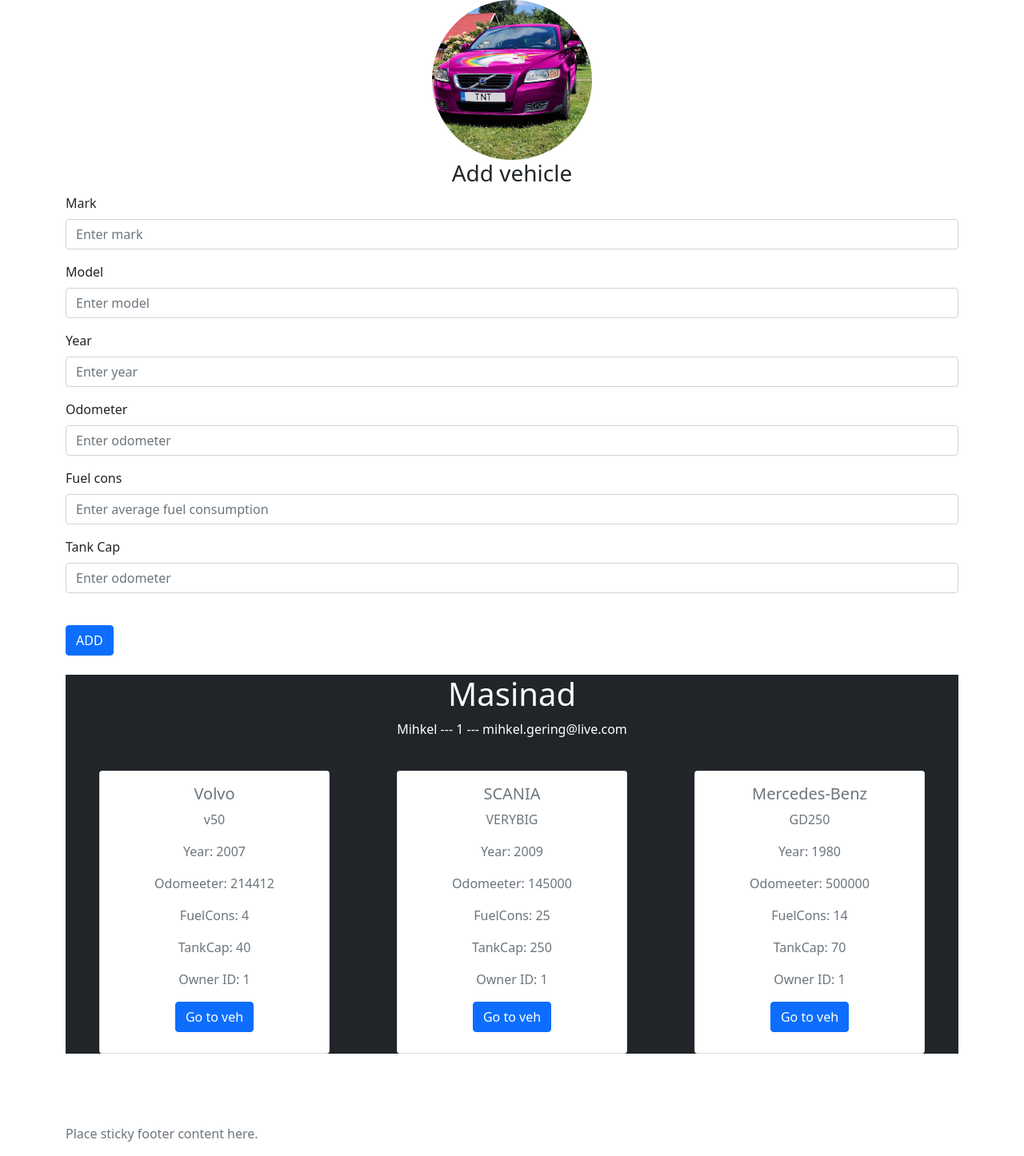
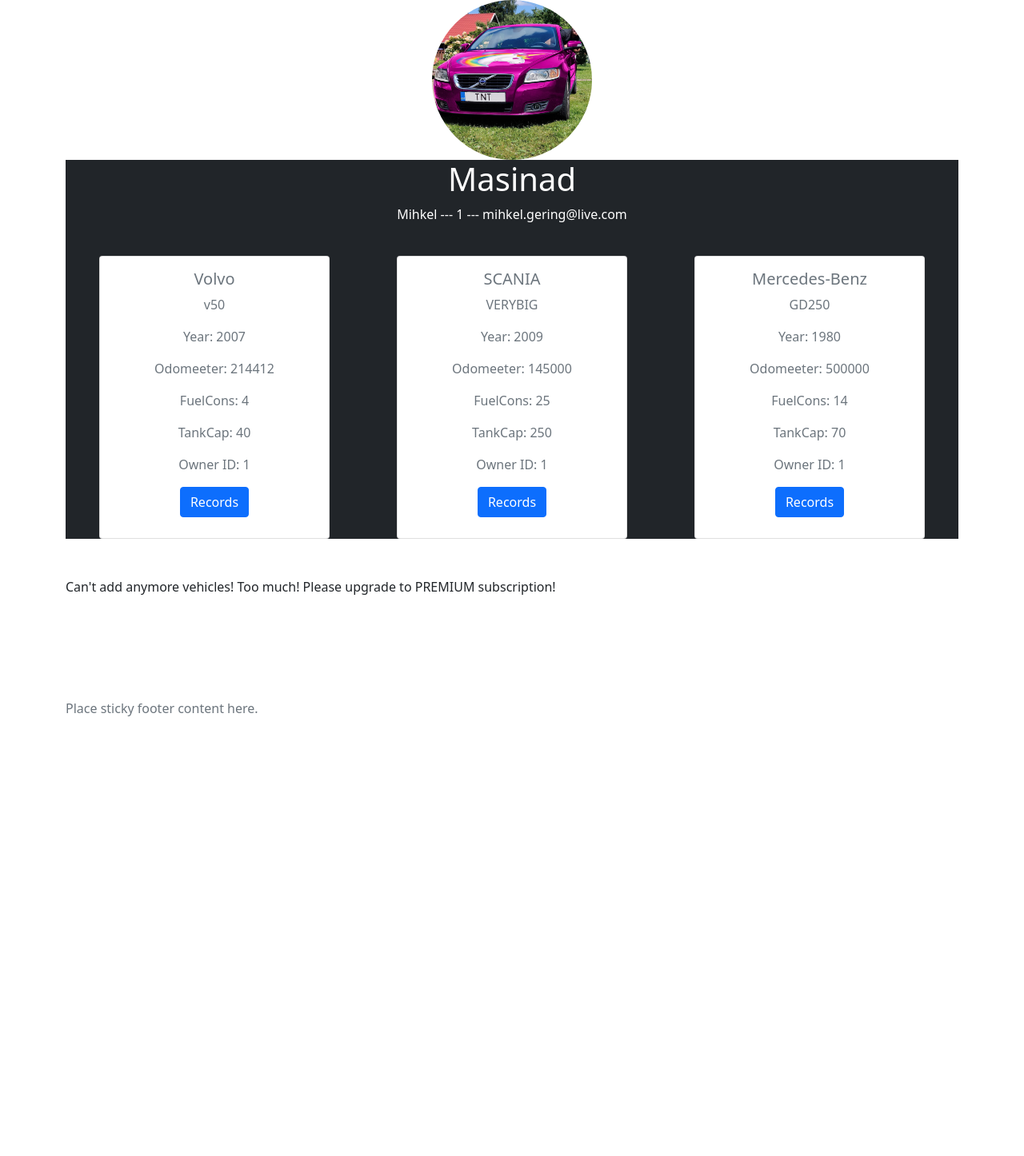
Before and after one commit to MikkLaur/elektrooniline-soiduleht, a Flask app: page / in a window 1280 px wide. Shown: the part 56-1502 px from the top of the page at 80% size. After the commit the page ends 952 px from the top, so only its background shows below. Run offline with Flask 2, Linux system fonts and the light colour scheme; a user stored in the database is signed in; data comes from the database, SQL or seed files in the repository; both versions use the stored data as it was after the commit; some libraries are stand-ins or nearby versions.

Commit message:
Max 3 cars
Now you can add max 3 cars to your account.

```diff
--- a/website/auth.py
+++ b/website/auth.py
@@ -68,5 +68,4 @@
             flash('Acc created', category='success')
             return redirect(url_for('views.home'))
 
-        print(email, first_name, password1, password2)
     return render_template('sign_up.html', user=current_user)
--- a/website/templates/home.html
+++ b/website/templates/home.html
@@ -7,6 +7,38 @@
 "200px" height="200px">
 </div>
 
+    <div class="container bg-dark text-center text-white overflow-hidden" >
+    <h1  align="center">Masinad</h1>
+    <p  >{{current_user.first_name}} --- {{current_user.id }} --- {{current_user.email}}  </p>
+
+    <br />
+
+<div class="row" style="display:flex;">
+    {% for veh in user.vehicles %}
+ <div class="col-sm" align="center">
+    <div class="card" style="width: 18rem;">
+
+          <div class="card-body " style="margin-bottom:10px">
+            <h5 class="card-title text-muted"> {{ veh.mark }}</h5>
+            <p class="card-text text-muted">{{ veh.model }}</p>
+              <p class="card-text text-muted">Year: {{ veh.year }}</p>
+              <p class="card-text text-muted">Odomeeter: {{ veh.reg_odometer }}</p>
+              <p class="card-text text-muted">FuelCons: {{ veh.avg_fuel_cons }}</p>
+              <p class="card-text text-muted">TankCap: {{ veh.vehicle_tank_cap }}</p>
+               <p class="card-text text-muted">Owner ID: {{ veh.user_id }}</p>
+            <a href="/record/{{ veh.id }}" class="btn btn-primary">Records</a>
+        </div>
+
+   </div>
+  </div>
+    <br />
+     {% endfor %}
+      </div>
+</div>
+
+<br />
+    <br />
+    {% if user.vehicles|length < 3 %}
   <form method = "POST">
     <h3 align="center"> Add vehicle</h3>
     <div class = "form-group">
@@ -56,7 +88,7 @@
                placeholder="Enter average fuel consumption"/>
     </div>
 
-        <div class = "form-group">
+    <div class = "form-group">
         <label for="vehicleTankCap">Tank Cap</label>
         <input type="text"
                class="form-control"
@@ -67,43 +99,16 @@
 
 
   <br>
-  <button type = "submit" class="btn btn-primary">ADD</button>
+
+        <button type = "submit" class="btn btn-primary">ADD</button>
+      {% else %}
+        <p>Can't add anymore vehicles! Too much! Please upgrade to PREMIUM subscription!</p>
+      {% endif %}
 </form>
 </div>
 <br />
 
-<div class="container bg-dark text-center text-white overflow-hidden" >
-    <h1  align="center">Masinad</h1>
-    <p  >{{current_user.first_name}} --- {{current_user.id }} --- {{current_user.email}}  </p>
 
-
-    <br />
-
-
-
-
-<div class="row" style="display:flex;">
-    {% for veh in user.vehicles %}
- <div class="col-sm" align="center">
-    <div class="card" style="width: 18rem;">
-
-          <div class="card-body " style="margin-bottom:10px">
-            <h5 class="card-title text-muted"> {{ veh.mark }}</h5>
-            <p class="card-text text-muted">{{ veh.model }}</p>
-              <p class="card-text text-muted">Year: {{ veh.year }}</p>
-              <p class="card-text text-muted">Odomeeter: {{ veh.reg_odometer }}</p>
-              <p class="card-text text-muted">FuelCons: {{ veh.avg_fuel_cons }}</p>
-              <p class="card-text text-muted">TankCap: {{ veh.vehicle_tank_cap }}</p>
-               <p class="card-text text-muted">Owner ID: {{ veh.user_id }}</p>
-            <a href="/record/{{ veh.id }}" class="btn btn-primary">Go to veh</a>
-        </div>
-
-   </div>
-  </div>
-    <br />
-     {% endfor %}
-      </div>
-</div>
     <br />
     <br />
 
```
Also changed, not shown: website/database.db.
